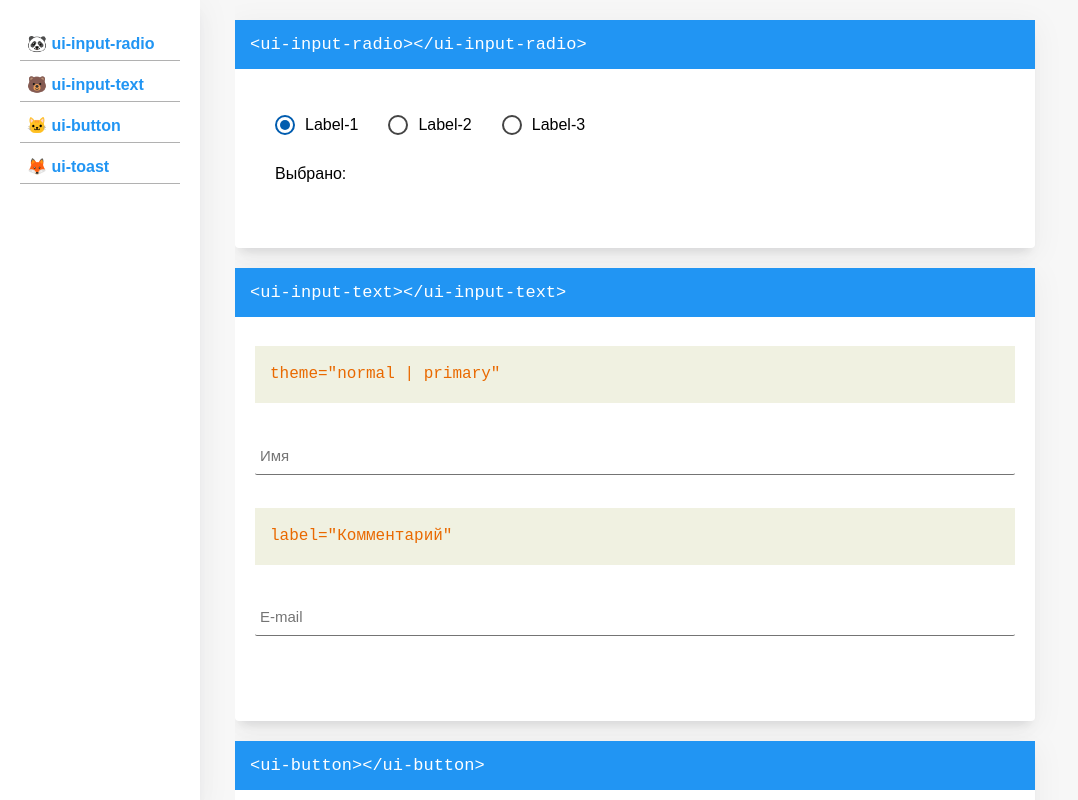
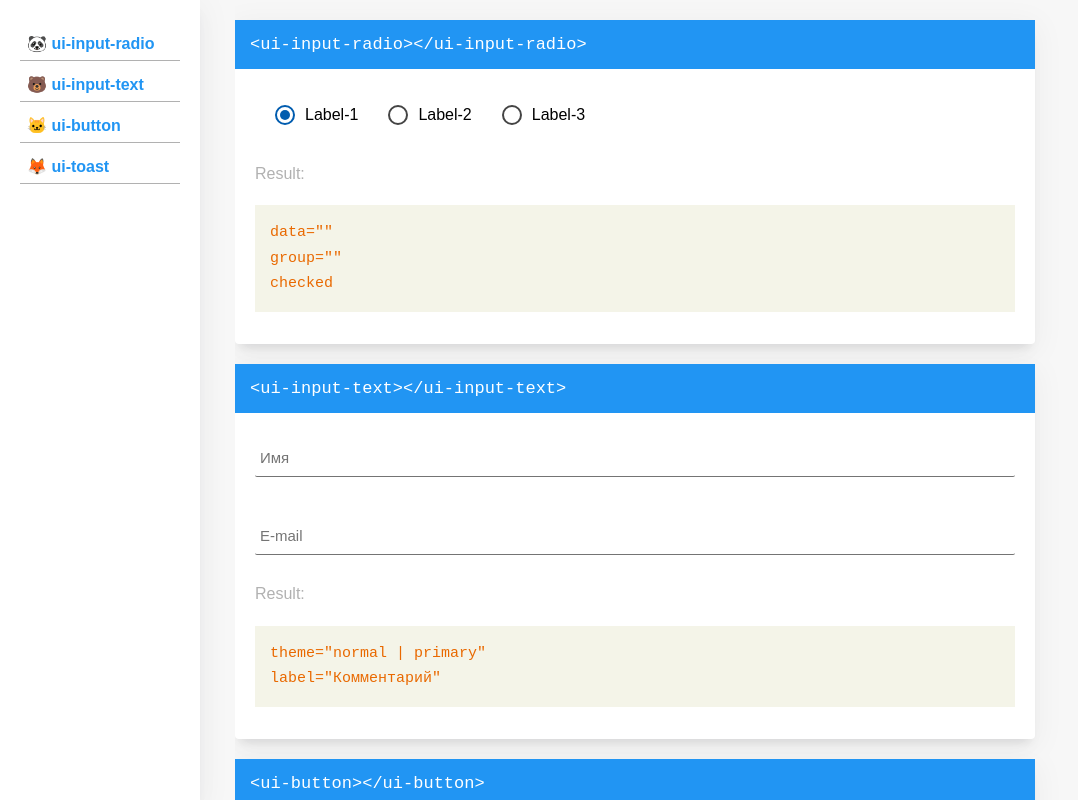
Before and after one commit to anton-sergeenkov/Vue-Uikit, a Vue app: page / in a window 1280 px wide. Shown: the whole page, without its empty margins (0-1078 px from the left). Built offline with nearby package versions, Linux system fonts and the light colour scheme.

Commit message:
input-radio

```diff
--- a/src/App.vue
+++ b/src/App.vue
@@ -73,12 +73,20 @@ h1 {
 h2 {
     width: 100%;
     padding: 15px;
-    background: rgba(179, 183, 104, 0.2);
+    background: rgba(179, 183, 104, 0.15);
     color: var(--color-orange);
     font-family: monospace;
+    font-size: 15px;
+    font-weight: normal;
+    line-height: 1.7;
+}
+h3 {
+    width: 100%;
+    margin: 10px 0px;
+    padding: 0;
+    color: var(--color-light);
     font-size: 16px;
     font-weight: normal;
-    line-height: 1.7;
 }
 .wrapper {
     display: flex;
@@ -102,7 +110,7 @@ h2 {
         position: relative;
         max-width: 800px;
         margin: 20px 0px;
-        padding: 65px 20px;
+        padding: 55px 20px 20px 20px;
         border-radius: .25rem;
         background: #fff;
         box-shadow: var(--box-shadow);
--- a/src/components/ui-wrapper/WrapperInputRadio.vue
+++ b/src/components/ui-wrapper/WrapperInputRadio.vue
@@ -1,16 +1,19 @@
 <template>
+    <div class="wrapper-components">
+        <h1>&lt;ui-input-radio&gt;&lt;/ui-input-radio&gt;</h1>
 
-    <div class="wrapper-components">
-        <!---------------------------------------->
-        <h1>&lt;ui-input-radio&gt;&lt;/ui-input-radio&gt;</h1>
-        <!---------------------------------------->
-        <ui-input-radio v-model="picked" data="Radio-1" checked>Label-1</ui-input-radio>
-        <ui-input-radio v-model="picked" data="Radio-2">Label-2</ui-input-radio>
-        <ui-input-radio v-model="picked" data="Radio-3">Label-3</ui-input-radio>
+        <ui-input-radio v-model="picked" data="Radio-1" group="1" checked>Label-1</ui-input-radio>
+        <ui-input-radio v-model="picked" data="Radio-2" group="1">Label-2</ui-input-radio>
+        <ui-input-radio v-model="picked" data="Radio-3" group="1">Label-3</ui-input-radio>
 
-        <p>Выбрано: {{ picked }}</p>
+        <h3>Result: {{ picked }}</h3>
+
+        <h2>
+            data="" <br>
+            group="" <br>
+            checked
+        </h2>
     </div>
-
 </template>
 
 <script>
@@ -24,13 +27,7 @@ export default {
 </script>
 
 <style>
-p {
-    width: 100%;
-    margin: 0;
-    padding: 0;
-    padding-left: 20px;
-}
-.component-input-radio {
+.component-ui-input-radio {
     margin: 20px 10px;
 }
 </style>
--- a/src/components/ui-wrapper/WrapperInputText.vue
+++ b/src/components/ui-wrapper/WrapperInputText.vue
@@ -5,12 +5,15 @@
         <h1>&lt;ui-input-text&gt;&lt;/ui-input-text&gt;</h1>
         <!---------------------------------------->
 
-        <h2>theme="normal | primary" <span>{{inputName}}</span></h2>
         <ui-input-text theme="normal" label="Имя" v-model="inputName"></ui-input-text>
-
-        <h2>label="Комментарий" <span>{{inputEmail}}</span></h2>
         <ui-input-text theme="normal" label="E-mail" v-model="inputEmail"></ui-input-text>
 
+        <h3>Result: {{inputName}} {{inputEmail}}</h3>
+
+        <h2>
+            theme="normal | primary" <br>
+            label="Комментарий"
+        </h2>
     </div>
 
 </template>
--- a/src/components/ui/input-radio.vue
+++ b/src/components/ui/input-radio.vue
@@ -1,15 +1,15 @@
 <template>
-    <label class="component-input-radio">
+    <label class="component-ui-input-radio">
 
         <input
             :value="data"
             :checked="checked"
             @input="$emit('input', $event.target.value)"
             type="radio"
-            name="radio"
+            :name="'radio'+group"
         >
 
-        <div class="label"></div>
+        <div class="icon"></div>
         <slot></slot>
     </label>
 </template>
@@ -17,18 +17,19 @@
 <script>
 export default {
     props: {
-        data: { type: String },
+        data:    { type: String },
+        group:   { type: String },
         checked: { type: Boolean }
     }
 }
 </script>
 
 <style lang="scss">
-$c-primary: #005caf;
-$c-dark: #444444;
-$width: 20px;
+$color-primary: #005caf;
+$color-dark: #444444;
+$size: 20px;
 
-.component-input-radio {
+.component-ui-input-radio {
     display: flex;
     align-items: center;
     cursor: pointer;
@@ -36,35 +37,27 @@ $width: 20px;
 
     input[type="radio"] {
         display: none;
-        &:checked + .label:after {
+        &:checked + .icon:after {
             content: '';
             display: block;
-            background: $c-primary;
-            width: $width / 2;
-            height: $width / 2;
+            width: $size / 2;
+            height: $size / 2;
+            background: $color-primary;
             border-radius: 50%;
         }
-        &:checked + .label {
-            border: 2px solid $c-primary;
+        &:checked + .icon {
+            border: 2px solid $color-primary;
         }
     }
-
-    .label {
-        width: $width;
-        height: $width;
-        border: 2px solid $c-dark;
-        border-radius: 50%;
+    .icon {
         display: flex;
         justify-content: center;
         align-items: center;
+        width: $size;
+        height: $size;
         margin: 10px;
-        cursor: pointer;
+        border: 2px solid $color-dark;
+        border-radius: 50%;
     }
-    label {
-        cursor: pointer;
-        border: 2px solid #000;
-    }
-
 }
-
 </style>
```
